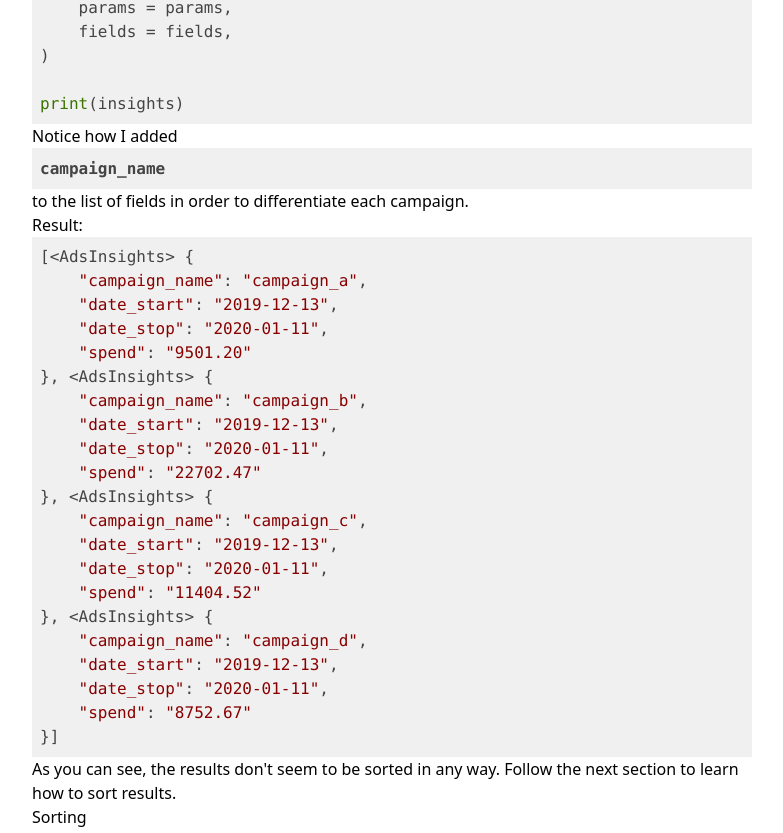
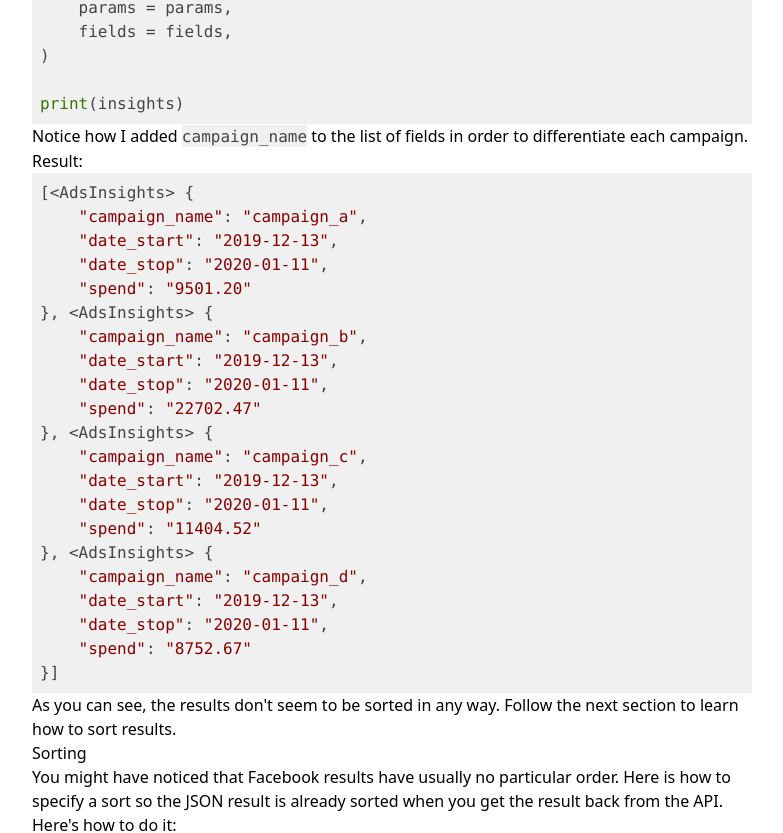
Before and after one commit to mewfree/damien-personal-blog, a Next.js app: page /blog/facebook-insights-api-2 in a window 1280 px wide. Shown: the part 1180-2013 px from the top of the page, without its empty margins (248-1031 px from the left). Built offline with nearby package versions, Linux system fonts and the light colour scheme; what @tailwindcss/typography, typography-theme-noriega would draw is missing.

Commit message:
finally correct inline syntax highlighting

```diff
--- a/pages/blog/[slug].js
+++ b/pages/blog/[slug].js
@@ -9,12 +9,28 @@ import SyntaxHighlighter from "react-syntax-highlighter";
 
 import Layout from "../../components/layout";
 
-const InlineCode = ({ language, value }) => {
-  return <SyntaxHighlighter language={language} PreTag="span">{value}</SyntaxHighlighter>;
+const InlineCodeBlock = ({ value }) => {
+  return (
+    <SyntaxHighlighter
+      language="javascript"
+      PreTag="span"
+      customStyle={{
+        display: undefined,
+        padding: undefined,
+      }}
+      wrapLongLines={true}>
+      {value}
+    </SyntaxHighlighter>
+  );
 };
 
 const CodeBlock = ({ language, value }) => {
-  return <SyntaxHighlighter language={language}>{value}</SyntaxHighlighter>;
+  return (
+    <SyntaxHighlighter
+      language={language}>
+      {value}
+    </SyntaxHighlighter>
+  );
 };
 
 export default function Post({ content, frontmatter }) {
@@ -38,7 +54,7 @@ export default function Post({ content, frontmatter }) {
         <ReactMarkdown
           escapeHtml={false}
           source={content}
-          renderers={{ inlineCode: InlineCode, code: CodeBlock }}
+          renderers={{ inlineCode: InlineCodeBlock, code: CodeBlock }}
         />
       </article>
     </Layout>
--- a/tailwind.config.js
+++ b/tailwind.config.js
@@ -4,7 +4,20 @@ module.exports = {
   ],
   darkMode: false, // or 'media' or 'class'
   theme: {
-    extend: {},
+    extend: {
+      typography: {
+        DEFAULT: {
+          css: {
+            "code::before": {
+              content: "''"
+            },
+            "code::after": {
+              content: "''"
+            },
+          },
+        },
+      },
+    },
   },
   variants: {
     extend: {},
```
